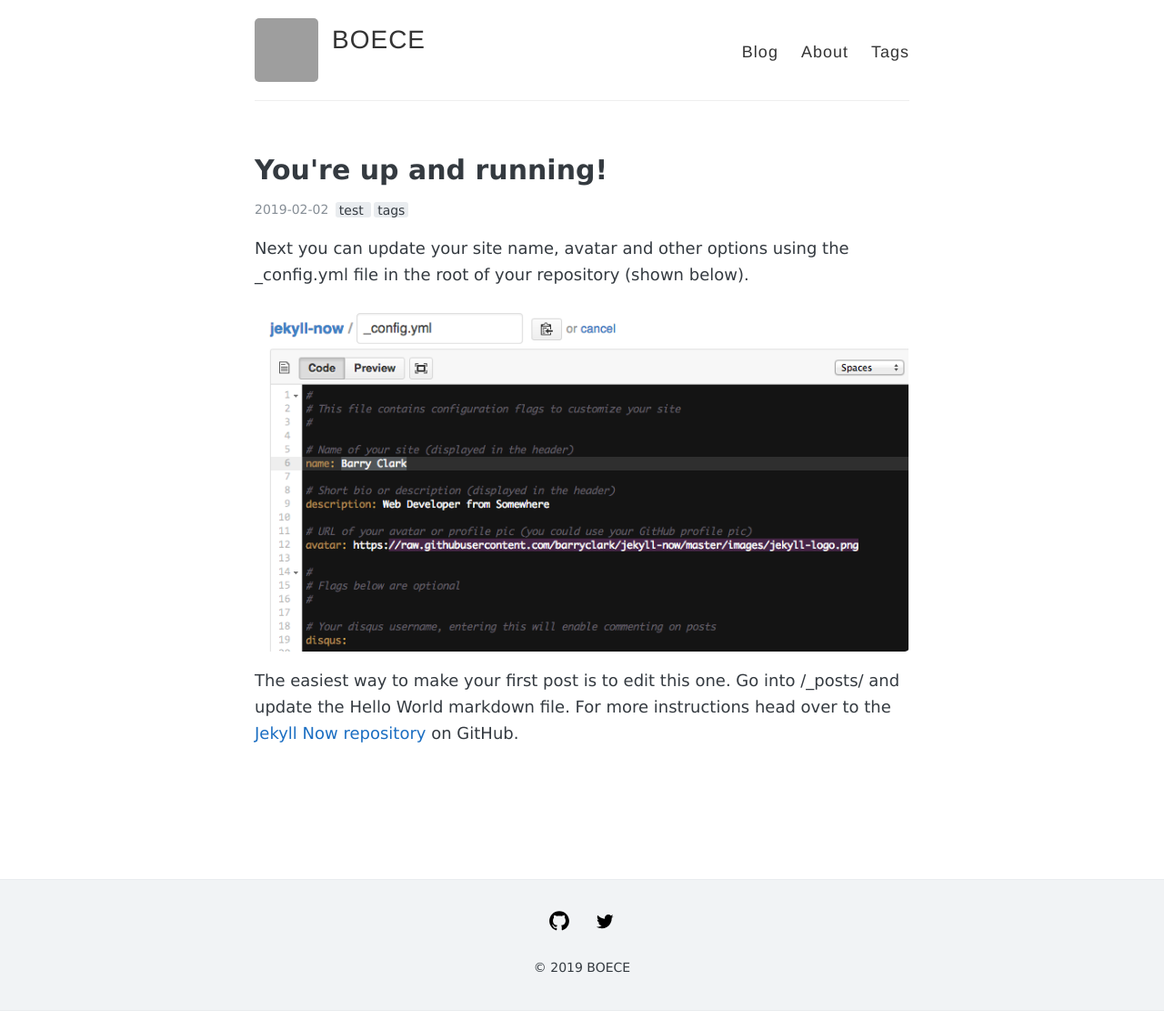
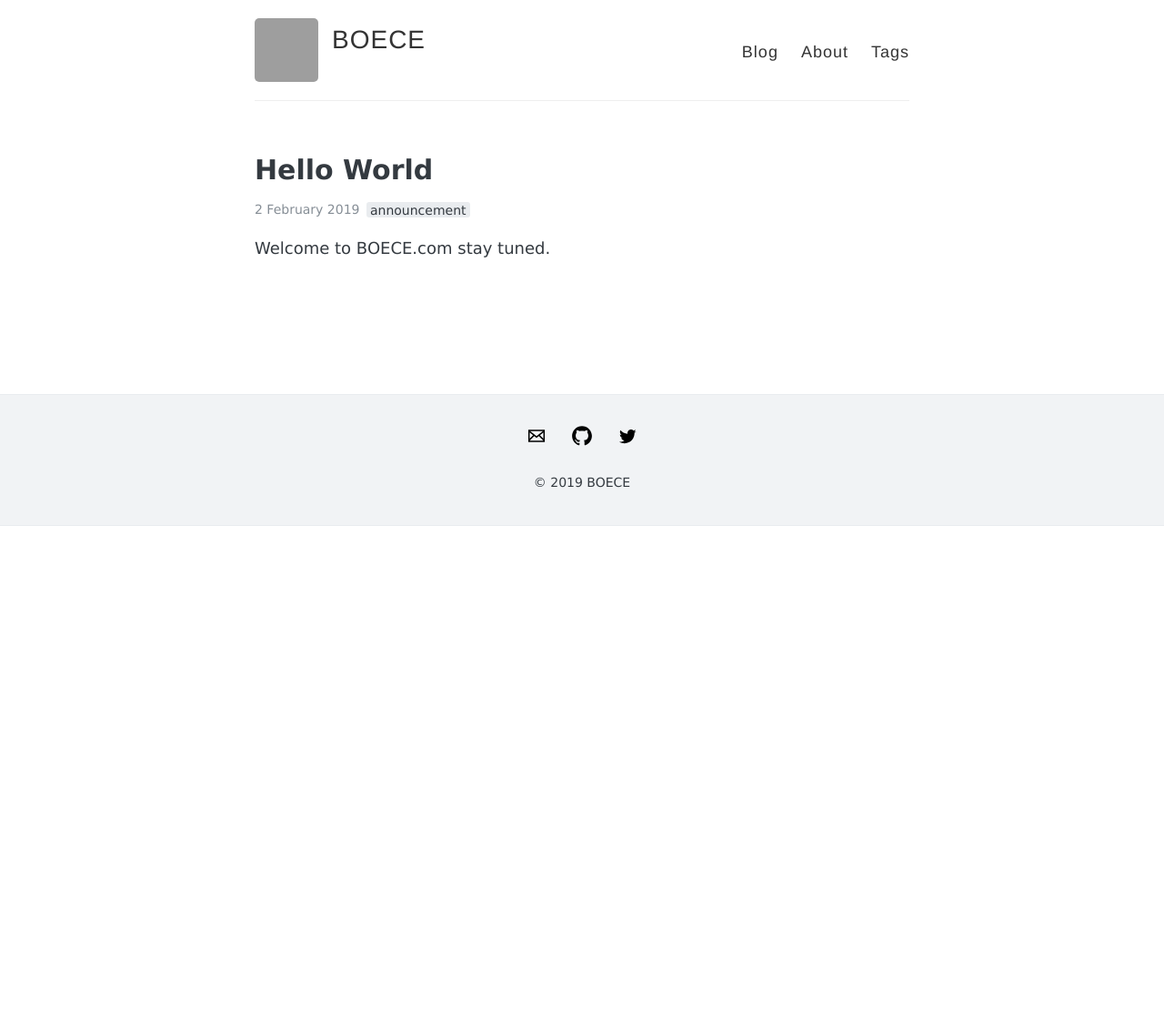
Before and after one commit to boece/boece.github.io, a Jekyll site: the page built from _posts/2019-2-2-hello-world.md, in a window 1280 px wide. Shown: the whole page at 91% size. Built offline with Jekyll 4.4.1, drawn with Linux system fonts in a browser that asks for light colours; comment, search, counter and statistics services are not loaded; after the commit the page ends 900 px from its top, so only the background shows below that; grey boxes are pictures that could not be loaded.

Commit message:
Added Disqus comments

```diff
--- a/_config.yml
+++ b/_config.yml
@@ -38,7 +38,7 @@ paginate: 5
 footer-links:
   behance: # https://www.behance.net/<username>
   dribbble:
-  email:
+  email: officialboece@gmail.com
   facebook:
   flickr:
   github: boece
@@ -57,7 +57,7 @@ footer-text: © 2019 BOECE
 
 # Enter your Disqus shortname (not your username) to enable commenting on posts
 # You can find your shortname on the Settings page of your Disqus account
-disqus: # <username>.disqus.com
+disqus: boece # <username>.disqus.com
 
 # Enter your Google Analytics web tracking code (e.g. UA-2110908-2) to activate tracking
 google_analytics:
--- a/_layouts/post.html
+++ b/_layouts/post.html
@@ -7,7 +8,7 @@ layout: default
 
   <div clsss="meta">
     <span class="date">
-      {{ page.date | date: "%Y-%m-%d" }}
+      {{ page.date | date: "%-d %B %Y" }}
     </span>
 
     <ul class="tag">
--- a/_posts/2019-2-2-hello-world.md
+++ b/_posts/2019-2-2-hello-world.md
@@ -1,13 +1,8 @@
 ---
 layout: post
-title: You're up and running!
+title: Hello World
 tags:
-  - test
-  - tags
+  - announcement
 ---
 
-Next you can update your site name, avatar and other options using the _config.yml file in the root of your repository (shown below).
-
-![_config.yml]({{ site.baseurl }}/images/config.png)
-
-The easiest way to make your first post is to edit this one. Go into /_posts/ and update the Hello World markdown file. For more instructions head over to the [Jekyll Now repository](https://github.com/barryclark/jekyll-now) on GitHub.
+Welcome to BOECE.com stay tuned.
--- a/index.html
+++ b/index.html
@@ -15,7 +15,7 @@ layout: default
 
       <div clsss="meta">
         <span class="date">
-          {{ post.date | date: "%Y-%m-%d" }}
+          {{ post.date | date: "%-d %B %Y" }}
         </span>
 
         <ul class="tag">
```
Also changed, not shown: other parts of _layouts/post.html (+1 -0 lines), README.md.
